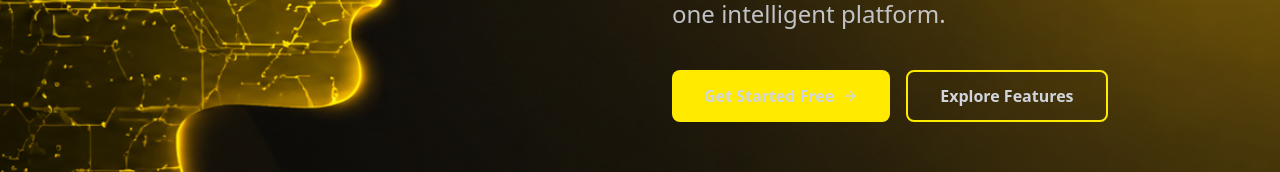
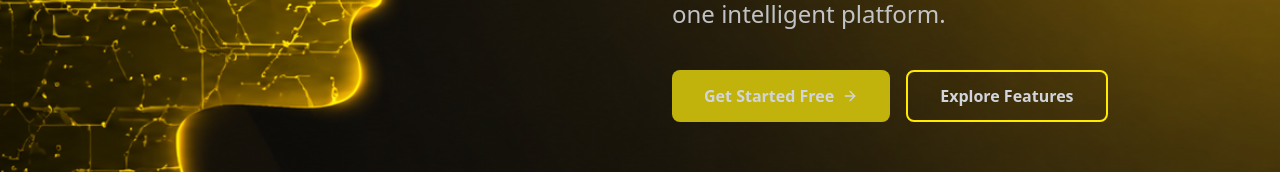
Before and after one commit to Siam24857/AI-agent-cleint, a Next.js app: page / in a window 1280 px wide. Shown: the part 505-677 px from the top of the page. Built offline with nearby package versions, Linux system fonts and the light colour scheme; no server answers.

Commit message:
All is done the project

```diff
--- a/src/app/chat/page.tsx
+++ b/src/app/chat/page.tsx
@@ -216,7 +216,7 @@ export default function ChatPage() {
               onChange={(e) => setInput(e.target.value)}
               onKeyDown={(e) => e.key === "Enter" && send()}
               placeholder="Type your message..."
-              className="flex-1 rounded-full border border-gray-300 px-4 py-2 focus:outline-none focus:ring-2 focus:ring-indigo-500"
+              className="flex-1 text-black-200 rounded-full border border-gray-300 px-4 py-2 focus:outline-none focus:ring-2 focus:ring-indigo-500"
             />
             <button
               onClick={send}
--- a/src/app/page.tsx
+++ b/src/app/page.tsx
@@ -125,8 +125,8 @@ export default function HomePage() {
       <span className="
         inline-flex items-center gap-2
         rounded-full
-        bg-[#ffea00]/20
-        border border-[#ffea00]/30
+        bg-[#ffea06]/20
+        border border-[#ffea06]/30
         px-4 py-1.5
         text-sm font-medium
         mb-6
@@ -170,7 +170,7 @@ export default function HomePage() {
             router.push(isAuthenticated ? "/recommendations" : "/register")
           }
           className="
-            bg-[#ffea00]
+            bg-[#c1b20c]
             text-black
             px-8 py-3
             rounded-lg
```
